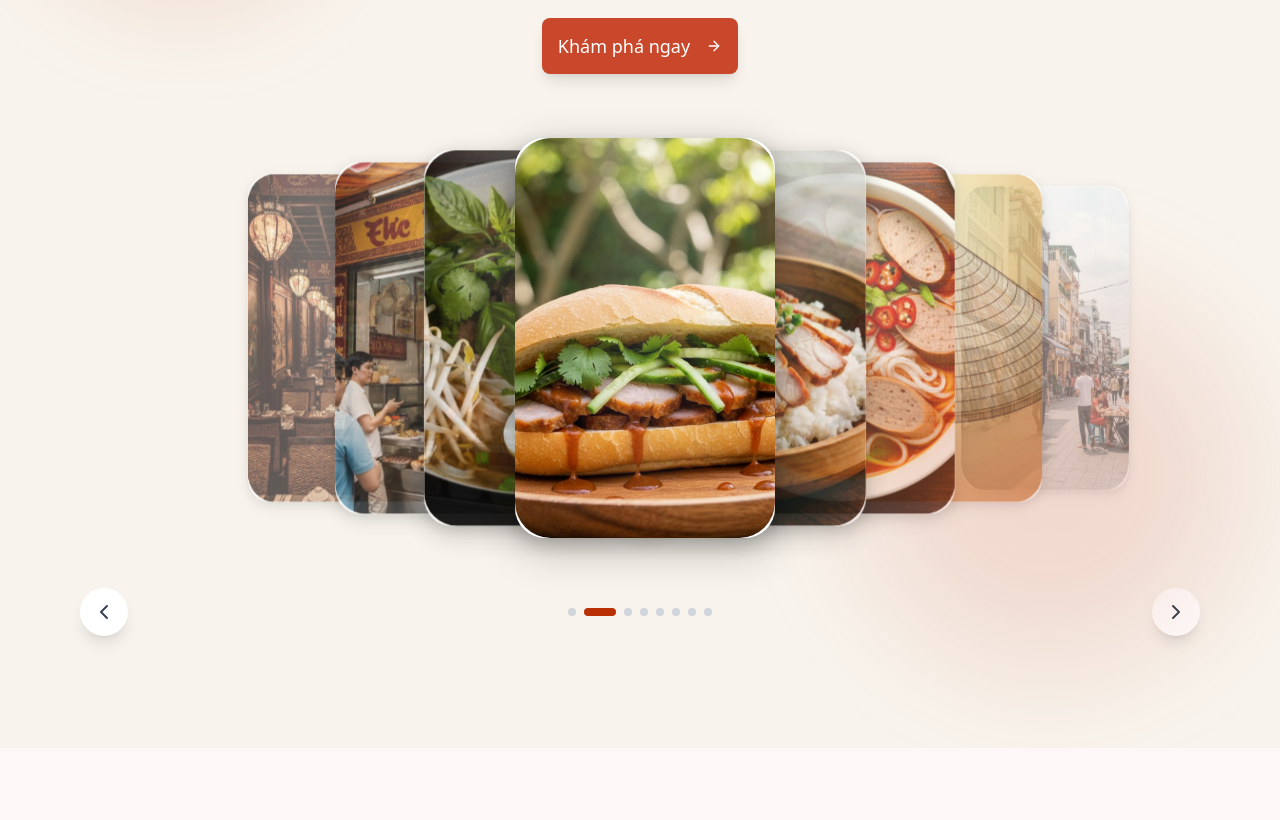
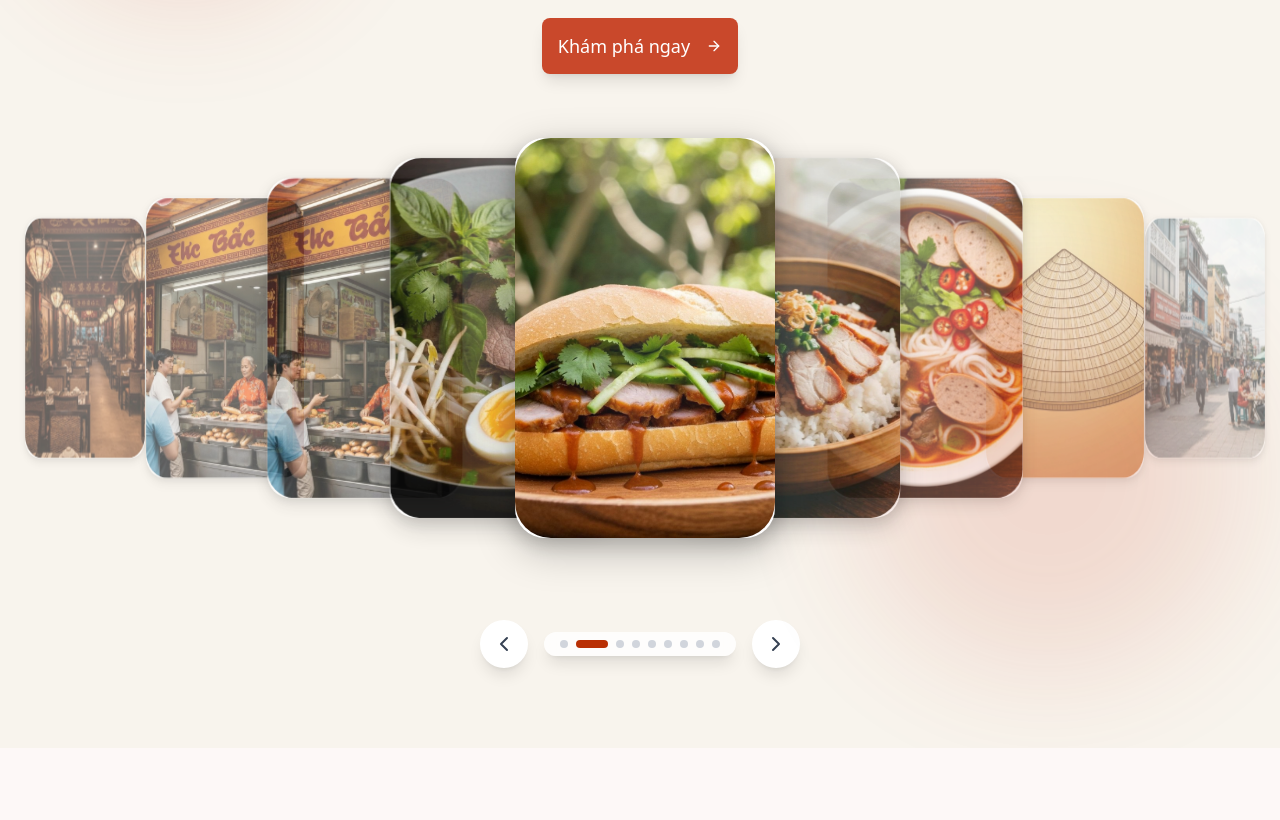
Before and after one commit to nguyentay52636/cutinary-saigon, a Next.js app in the folder frontend/: page / in a window 1280 px wide. Shown: the part 500-1320 px from the top of the page. Built offline with nearby package versions, Linux system fonts and the light colour scheme.

Commit message:
fix(carousel) : beautiful

```diff
--- a/frontend/components/home/HeroCarousel/HeroCarousel.tsx
+++ b/frontend/components/home/HeroCarousel/HeroCarousel.tsx
@@ -7,16 +7,31 @@ import { ArrowRight, ChevronLeft, ChevronRight } from 'lucide-react'
 import Link from 'next/link'
 import { Card } from '@/components/ui/card'
 
+const heroImages = [
+  { src: "/img/pho-bowl.jpg", alt: "Phở Bò" },
+  { src: "/img/banh-mi-sandwich.jpg", alt: "Bánh Mì" },
+  { src: "/img/com-tam-rice.jpg", alt: "Cơm Tấm" },
+  { src: "/img/bun-bo-hue.png", alt: "Bún Bò Huế" },
+  { src: "/img/hu-tieu.jpg", alt: "Hủ Tiếu" },
+  { src: "/img/mi-quang.jpg", alt: "Mì Quảng" },
+  { src: "/img/restaurant-1.jpg", alt: "Nhà hàng Sài Gòn" },
+  { src: "/img/restaurant-2.jpg", alt: "Quán ăn vỉa hè" },
+  { src: "/img/restaurant-2.jpg", alt: "Quán ăn vỉa hè" },
+]
+
 export default function HeroCarousel() {
   const [currentIndex, setCurrentIndex] = useState(0)
   const [isPaused, setIsPaused] = useState(false)
   const intervalRef = useRef<NodeJS.Timeout | null>(null)
+  const [isAnimating, setIsAnimating] = useState(false)
 
   useEffect(() => {
     if (!isPaused) {
       intervalRef.current = setInterval(() => {
+        setIsAnimating(true)
         setCurrentIndex((prev) => (prev + 1) % heroImages.length)
-      }, 4000)
+        setTimeout(() => setIsAnimating(false), 800)
+      }, 5000)
     }
 
     return () => {
@@ -25,17 +40,6 @@ export default function HeroCarousel() {
       }
     }
   }, [isPaused])
-
-  const heroImages = [
-    { src: "/img/pho-bowl.jpg", alt: "Phở Bò" },
-    { src: "/img/banh-mi-sandwich.jpg", alt: "Bánh Mì" },
-    { src: "/img/com-tam-rice.jpg", alt: "Cơm Tấm" },
-    { src: "/img/bun-bo-hue.png", alt: "Bún Bò Huế" },
-    { src: "/img/hu-tieu.jpg", alt: "Hủ Tiếu" },
-    { src: "/img/mi-quang.jpg", alt: "Mì Quảng" },
-    { src: "/img/restaurant-1.jpg", alt: "Nhà hàng Sài Gòn" },
-    { src: "/img/restaurant-2.jpg", alt: "Quán ăn vỉa hè" },
-  ]
 
   const containerVariants = {
     hidden: { opacity: 0 },
@@ -127,35 +131,37 @@ export default function HeroCarousel() {
 
                 const absOffset = Math.abs(normalizedOffset)
 
-                // BrandLyft-style fan-out calculation với khoảng cách và độ cong nhiều hơn
-                const rotation = normalizedOffset * 8 // Tăng góc xoay lên ±32°
-                const leftOffset = normalizedOffset * 100 // Tăng khoảng cách lên 100px
+                const rotation = normalizedOffset * 10
+                const leftOffset = normalizedOffset * 140
                 const zIndex = heroImages.length - absOffset
 
-                // Scale và opacity - điều chỉnh để tạo vòng cung cong hơn
-                const scale = Math.max(0.7, 1 - absOffset * 0.06)
+                const scale = Math.max(0.1, 1 - absOffset * 0.1)
                 const opacity = Math.max(0.6, 1 - absOffset * 0.12)
 
                 // Enhanced shadow for center items
                 const shadowIntensity = Math.max(0.5, 1 - absOffset * 0.2)
 
                 return (
-                  <div className="">
+                  <div className="mx-auto" key={`card-${index}`}>
                     <motion.div
-                      key={index}
+                      layout
+                      initial={false}
                       className="absolute cursor-grab active:cursor-grabbing"
                       style={{
                         left: `calc(40% + ${leftOffset}px)`,
-                        transform: `translateX(-50%) rotateY(${rotation}deg) scale(${scale})`,
+                        transform: 'translateX(-50%)',
                         transformStyle: 'preserve-3d',
                         zIndex,
-                        opacity,
                       }}
                       whileHover={{
                         rotateY: 0,
                         scale: 1.12,
                         z: 60,
-                        transition: { duration: 0.3, ease: "easeOut" }
+                        transition: {
+                          type: "spring",
+                          stiffness: 300,
+                          damping: 25
+                        }
                       }}
                       animate={{
                         rotateY: rotation,
@@ -163,8 +169,11 @@ export default function HeroCarousel() {
                         opacity: opacity,
                       }}
                       transition={{
-                        duration: 0.6,
-                        ease: "easeInOut"
+                        type: "spring",
+                        stiffness: 100,
+                        damping: 20,
+                        mass: 1,
+                        duration: 0.8
                       }}
                       onClick={() => setCurrentIndex(index)}
                       onDragEnd={(e, info) => {
@@ -218,31 +227,61 @@ export default function HeroCarousel() {
                 )
               })}
             </div>
-            <div className="flex justify-between items-center mb-6 max-w-6xl mx-auto px-4">
+            {/* Slider Navigation Controls */}
+            <div className="flex justify-center items-center gap-4 mt-8">
               <button
-                onClick={() => setCurrentIndex((prev) => (prev - 1 + heroImages.length) % heroImages.length)}
-                className="p-3 rounded-full bg-white shadow-lg hover:shadow-xl transition-all duration-300 hover:scale-110"
+                onClick={() => {
+                  setCurrentIndex((prev) => (prev - 1 + heroImages.length) % heroImages.length)
+                  setIsAnimating(true)
+                  setTimeout(() => setIsAnimating(false), 800)
+                }}
+                className="p-3 rounded-full bg-white shadow-lg hover:shadow-xl transition-all duration-300 hover:scale-110 active:scale-95"
                 aria-label="Previous image"
+                disabled={isAnimating}
               >
                 <ChevronLeft className="w-6 h-6 text-gray-700" />
               </button>
-              <div className="flex gap-2">
+
+              {/* Slider Track */}
+              <div className="flex items-center gap-2 bg-white/80 backdrop-blur-sm px-4 py-2 rounded-full shadow-lg">
                 {heroImages.map((_, index) => (
-                  <button
+                  <motion.button
                     key={index}
-                    onClick={() => setCurrentIndex(index)}
-                    className={`w-2 h-2 rounded-full transition-all duration-300 ${index === currentIndex
-                      ? 'bg-primary w-8'
-                      : 'bg-gray-300'
-                      }`}
+                    onClick={() => {
+                      setCurrentIndex(index)
+                      setIsAnimating(true)
+                      setTimeout(() => setIsAnimating(false), 800)
+                    }}
+                    className={`relative ${index === currentIndex
+                      ? 'bg-primary'
+                      : 'bg-gray-300 hover:bg-gray-400'
+                      } transition-colors duration-300 rounded-full cursor-pointer`}
+                    whileHover={{ scale: 1.2 }}
+                    whileTap={{ scale: 0.9 }}
+                    animate={{
+                      width: index === currentIndex ? '32px' : '8px',
+                      height: '8px'
+                    }}
+                    transition={{
+                      type: "spring",
+                      stiffness: 300,
+                      damping: 30
+                    }}
                     aria-label={`Go to slide ${index + 1}`}
+                    disabled={isAnimating}
                   />
                 ))}
               </div>
+
               <button
-                onClick={() => setCurrentIndex((prev) => (prev + 1) % heroImages.length)}
-                className="p-3 rounded-full bg-white shadow-lg hover:shadow-xl transition-all duration-300 hover:scale-110"
+                onClick={() => {
+                  setCurrentIndex((prev) => (prev + 1) % heroImages.length)
+                  setIsAnimating(true)
+                  setTimeout(() => setIsAnimating(false), 800)
+                }}
+                className="p-3 rounded-full bg-white shadow-lg hover:shadow-xl transition-all duration-300 hover:scale-110 active:scale-95"
                 aria-label="Next image"
+                disabled={isAnimating}
               >
                 <ChevronRight className="w-6 h-6 text-gray-700" />
               </button>
--- /dev/null
+++ b/frontend/components/home/HeroCarousel/components/CardItem.tsx
@@ -0,0 +1,7 @@
+import React from 'react'
+
+export default function CardItem() {
+  return (
+    <div>CardItem</div>
+  )
+}
```
